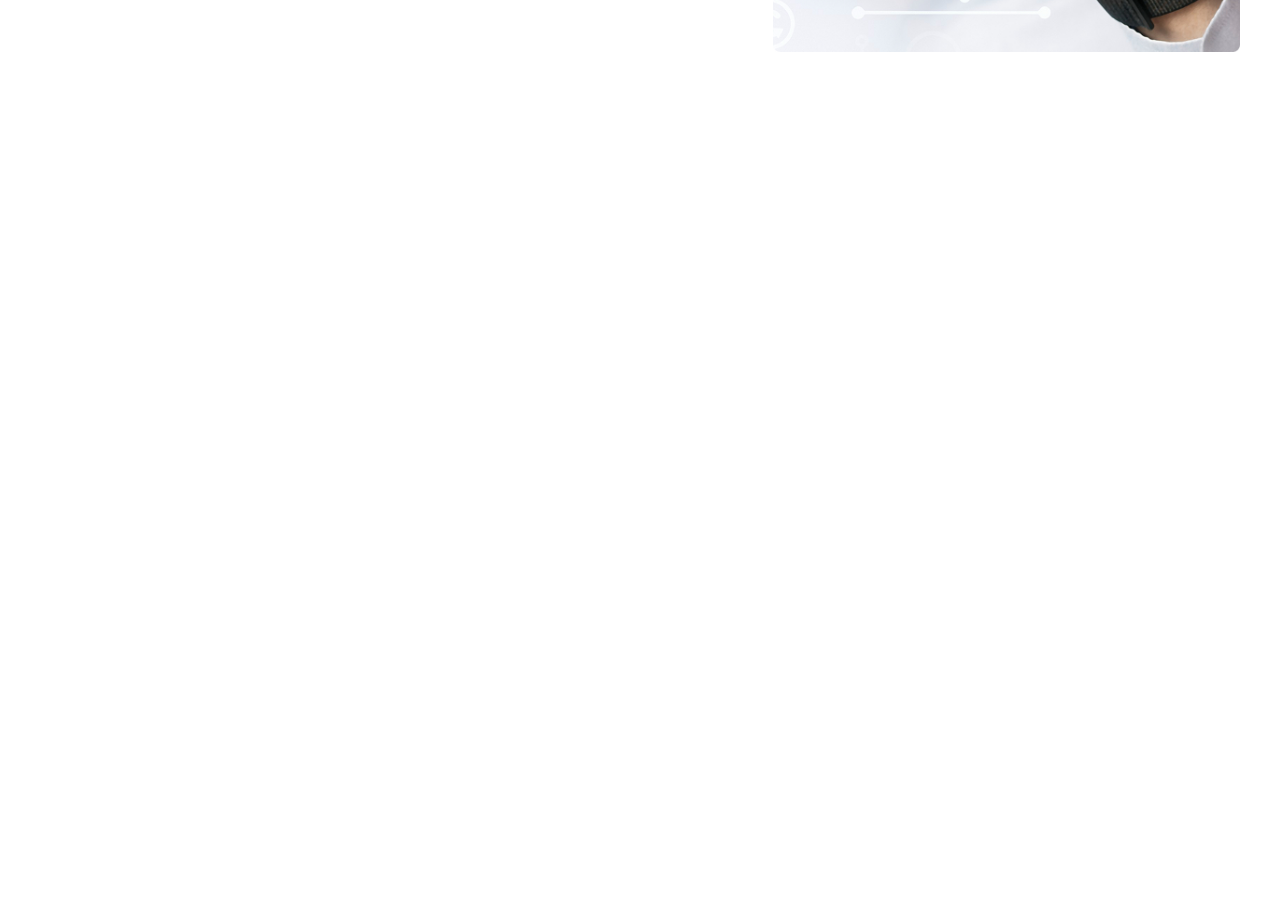
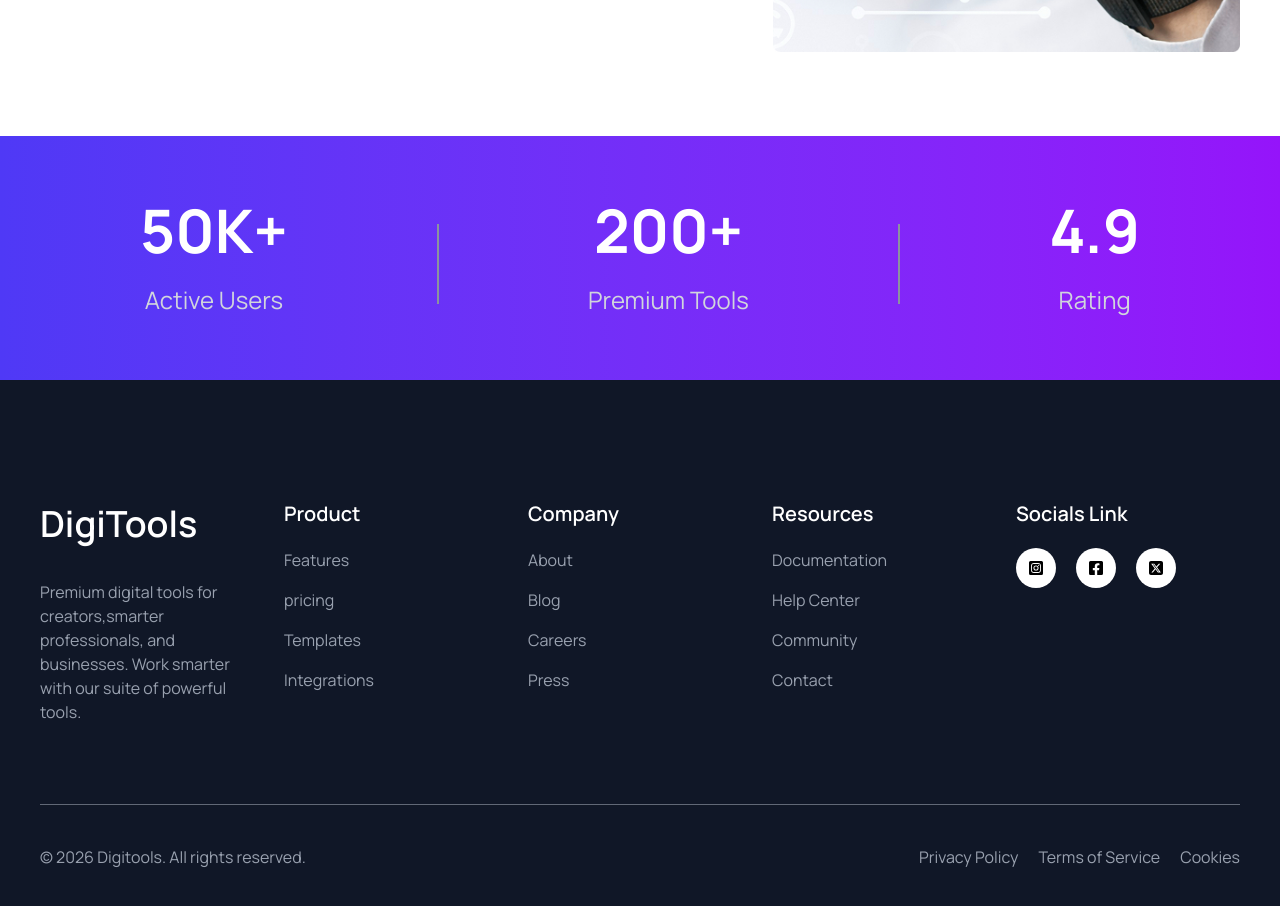
Before and after one commit to muhammad-touhid/B13-Assignment-06---Md-Touhid, a React (Vite) app: page / in a window 1280 px wide. Shown: the part 680-1586 px from the top of the page. Before the commit the page ends 816 px from the top, so only its background shows below. Built offline with nearby package versions, Linux system fonts and the light colour scheme.

Commit message:
counter and footer section compelted

```diff
--- a/src/App.jsx
+++ b/src/App.jsx
@@ -1,4 +1,6 @@
 import "./App.css";
+import Counter from "./component/Counter/Counter";
+import Footer from "./component/Footer/Footer";
 import Hero from "./component/Hero/Hero";
 import Navbar from "./component/Navbar/Navbar";
 
@@ -8,6 +10,8 @@ function App() {
       <div className="max-w-400 m-auto">
         <Navbar />
         <Hero />
+        <Counter />
+        <Footer />
       </div>
     </>
   );
--- /dev/null
+++ b/src/component/Counter/Counter.jsx
@@ -0,0 +1,26 @@
+import React from "react";
+
+const Counter = () => {
+  return (
+    <div className="bg-linear-to-r from-[#4F39F6] to-[#9514FA]">
+      <div className="max-w-250 m-auto text-white flex flex-col md:flex-row justify-between items-center py-16">
+        <div className="space-y-6 text-center">
+          <h1 className="text-6xl font-bold">50K+</h1>
+          <p className="text-gray-300 text-2xl">Active Users</p>
+        </div>
+        <div className="divider divider-horizontal bg-gray-400 w-0.5 h-20 mt-6 rotate-90 md:rotate-0 m-auto"></div>
+        <div className="space-y-6 text-center">
+          <h1 className="text-6xl font-bold">200+</h1>
+          <p className="text-gray-300 text-2xl">Premium Tools</p>
+        </div>
+        <div className="divider divider-horizontal bg-gray-400 w-0.5 h-20 mt-6 rotate-90 md:rotate-0 m-auto"></div>
+        <div className="space-y-6 text-center">
+          <h1 className="text-6xl font-bold">4.9</h1>
+          <p className="text-gray-300 text-2xl">Rating</p>
+        </div>
+      </div>
+    </div>
+  );
+};
+
+export default Counter;
--- /dev/null
+++ b/src/component/Footer/Footer.jsx
@@ -0,0 +1,79 @@
+import React from "react";
+import { FaFacebookSquare, FaInstagramSquare } from "react-icons/fa";
+import { FaSquareXTwitter } from "react-icons/fa6";
+
+const Footer = () => {
+  return (
+    <div className="bg-[#101727]">
+      <div className="max-w-300 m-auto pt-30 pb-10  text-gray-400 space-y-10">
+        <div className="grid grid-cols-1 md:grid-cols-5 gap-5 justify-between items-start pb-10 px-8 lg:px-0">
+          <div className="space-y-8">
+            <h1>
+              <a className="text-4xl font-semibold leading-12 text-white ">
+                DigiTools
+              </a>
+            </h1>
+            <p>
+              Premium digital tools for creators,smarter
+              <br /> professionals, and businesses. Work smarter
+              <br /> with our suite of powerful tools.
+            </p>
+          </div>
+          <div className="space-y-5">
+            <h4 className="text-xl text-white font-semibold">Product</h4>
+            <ul className="space-y-4">
+              <li>Features</li>
+              <li>pricing</li>
+              <li>Templates</li>
+              <li>Integrations</li>
+            </ul>
+          </div>
+          <div className="space-y-5">
+            <h4 className="text-xl text-white font-semibold">Company</h4>
+            <ul className="space-y-4">
+              <li>About</li>
+              <li>Blog</li>
+              <li>Careers</li>
+              <li>Press</li>
+            </ul>
+          </div>
+
+          <div className="space-y-5">
+            <h4 className="text-xl text-white font-semibold">Resources</h4>
+            <ul className="space-y-4">
+              <li>Documentation</li>
+              <li>Help Center</li>
+              <li>Community</li>
+              <li>Contact</li>
+            </ul>
+          </div>
+          <div className="space-y-5">
+            <h4 className="text-xl text-white font-semibold">Socials Link</h4>
+            <div className="flex gap-5">
+              <a href="#" className="bg-white p-3 rounded-full">
+                <FaInstagramSquare className="text-black" />
+              </a>
+              <a href="#" className="bg-white p-3 rounded-full">
+                <FaFacebookSquare className="text-black" />
+              </a>
+              <a href="#" className="bg-white p-3 rounded-full">
+                <FaSquareXTwitter className="text-black" />
+              </a>
+            </div>
+          </div>
+        </div>
+        <div className="divider bg-gray-500 h-[1px]"></div>
+        <div className="flex justify-between px-8 lg:px-0">
+          <p>© 2026 Digitools. All rights reserved.</p>
+          <ul className="flex flex-row gap-5">
+            <li>Privacy Policy</li>
+            <li>Terms of Service</li>
+            <li>Cookies</li>
+          </ul>
+        </div>
+      </div>
+    </div>
+  );
+};
+
+export default Footer;
```
